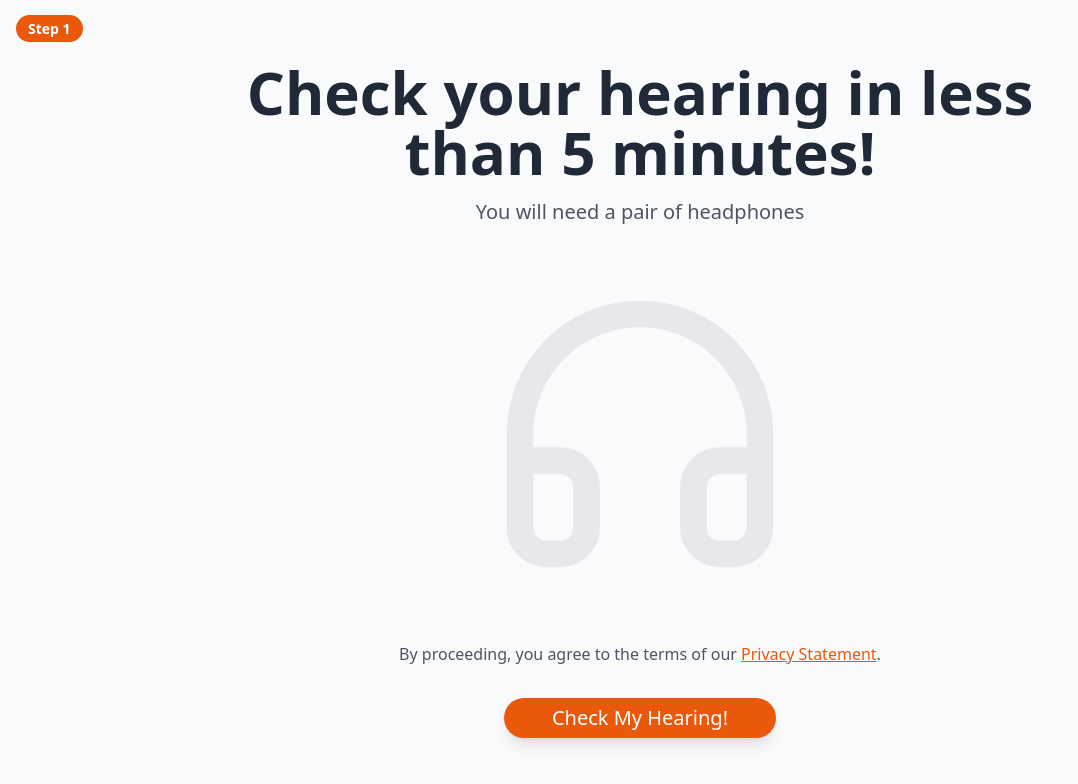
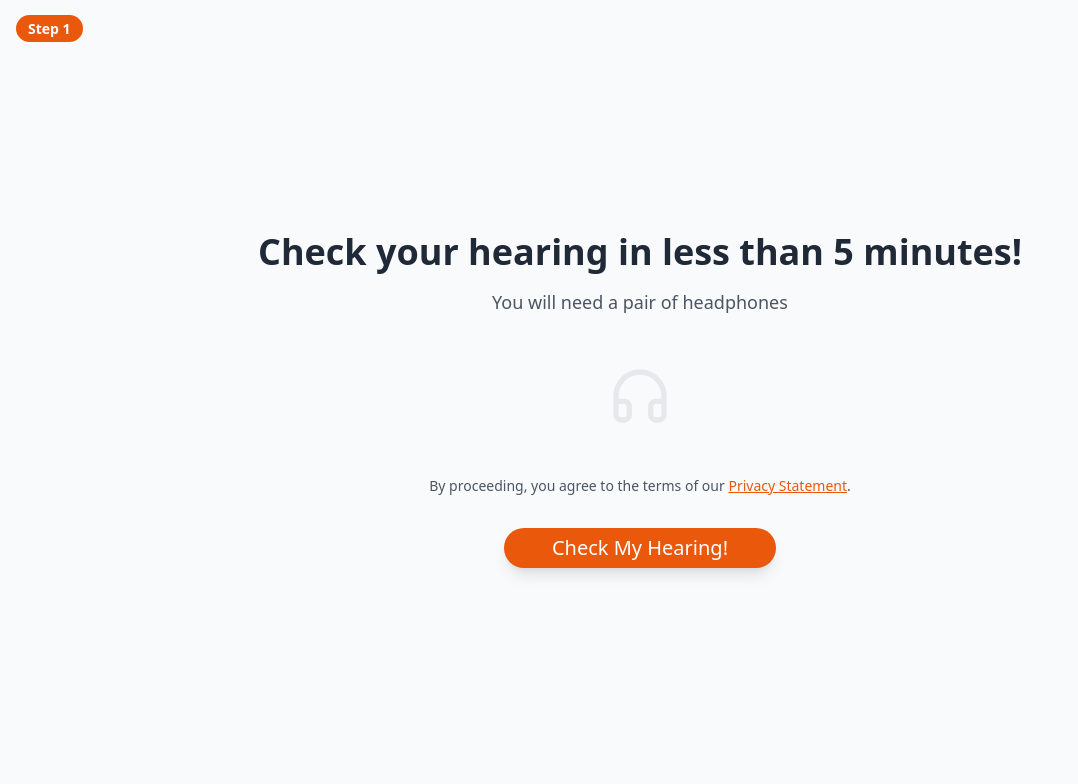
Before and after one commit to tmoulos-growthrocks/hearring-test, a React (Vite) app: page / in a window 1280 px wide. Shown: the top 784 px of the page, without its empty margins (0-1078 px from the left). Built offline with nearby package versions, Linux system fonts and the light colour scheme.

Commit message:
Refactor: Adjust step 1 font and image size
Reduce font size and image size in step 1 of the hearing test.

```diff
--- a/src/pages/Index.tsx
+++ b/src/pages/Index.tsx
@@ -202,21 +202,21 @@ const Index = () => {
       </div>
 
       <div className="max-w-4xl mx-auto text-center">
-        <h1 className="text-5xl md:text-6xl font-bold text-gray-800 mb-4">
+        <h1 className="text-3xl md:text-4xl font-bold text-gray-800 mb-4">
           Check your hearing in less than 5 minutes!
         </h1>
 
-        <p className="text-xl text-gray-600 mb-12">
+        <p className="text-lg text-gray-600 mb-12">
           You will need a pair of headphones
         </p>
 
         <div className="relative mb-12">
-          <div className="w-64 h-64 md:w-80 md:h-80 mx-auto mb-8 opacity-20">
+          <div className="w-12 h-12 md:w-16 md:h-16 mx-auto mb-8 opacity-20">
             <Headphones className="w-full h-full text-gray-400" />
           </div>
         </div>
 
-        <p className="text-gray-600 mb-8">
+        <p className="text-sm text-gray-600 mb-8">
           By proceeding, you agree to the terms of our{" "}
           <a href="#" className="text-orange-600 underline font-medium">
             Privacy Statement
```
